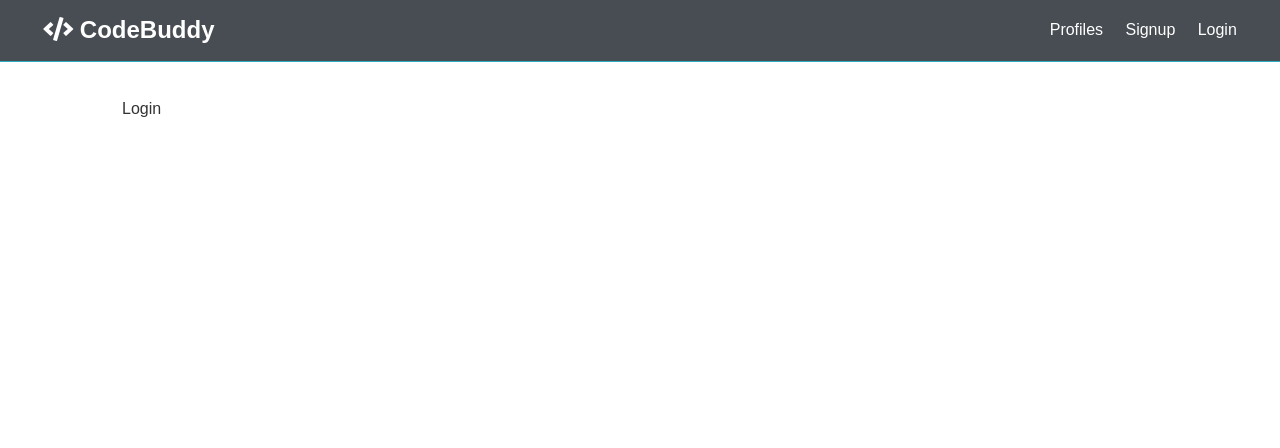
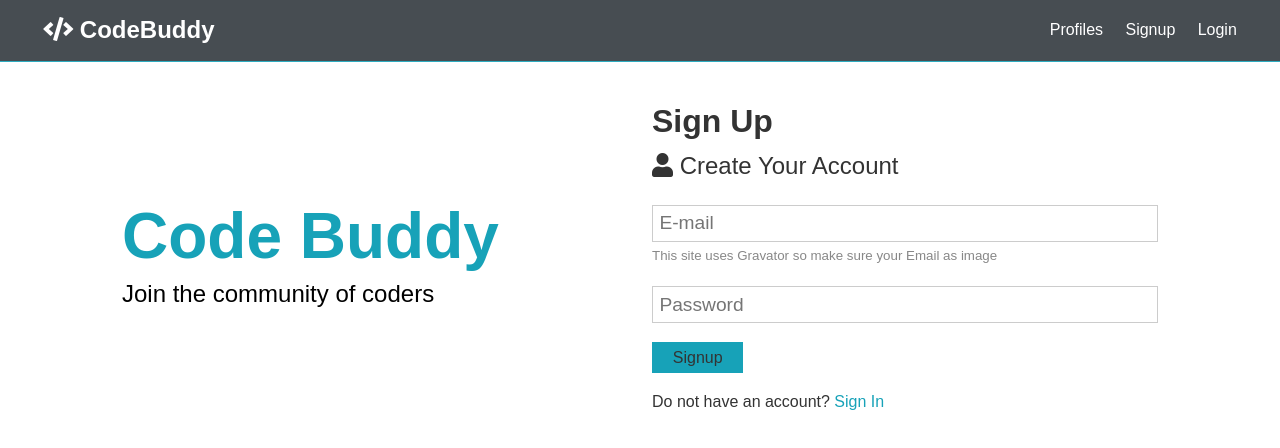
Before and after one commit to varunkumarnr/Socialmedia, a React (Create React App) app in the folder client/: page /login in a window 1280 px wide. Shown: the top 448 px of the page. Built offline with nearby package versions, Linux system fonts and the light colour scheme.

Commit message:
login page

```diff
--- a/client/src/Components/auth/Login.js
+++ b/client/src/Components/auth/Login.js
@@ -1,5 +1,60 @@
-import React from "react";
+import React, { Fragment, useState } from "react";
+import { Link } from "react-router-dom";
 
 export const Login = () => {
-  return <div className='LoginPage'>Login</div>;
+  const [formData, setFormDate] = useState({
+    email: "",
+    password: "",
+  });
+  const { email, password } = formData;
+  const onChange = (e) =>
+    setFormDate({ ...formData, [e.target.name]: e.target.value });
+  const onSubmit = (e) => {
+    console.log("loggedin");
+  };
+  return (
+    <Fragment>
+      <div className='Login-page'>
+        <div className='Login-page-right landing-inner'>
+          <h1 className='loginpage-color'>Code Buddy</h1>
+          <p className='lead signuplead'>Join the community of coders</p>
+        </div>
+        <div className='Login-page-left'>
+          <h1 className='large text-primary'>Sign Up</h1>
+          <p className='lead'>
+            <i className='fas fa-user' /> Create Your Account
+          </p>
+          <form className='form' onSubmit={(e) => onSubmit(e)}>
+            <div className='form-group'>
+              <input
+                type='email'
+                placeholder='E-mail'
+                name='email'
+                value={email}
+                onChange={(e) => onChange(e)}
+                required
+              />
+              <small className='form-text'>
+                This site uses Gravator so make sure your Email as image
+              </small>
+            </div>
+            <div className='form-group'>
+              <input
+                type='password'
+                placeholder='Password'
+                name='password'
+                value={password}
+                onChange={(e) => onChange(e)}
+                minLength='6'
+              />
+            </div>
+            <input type='submit' className='btn btn-primary' value='Signup' />
+          </form>
+          <p className='my-1'>
+            Do not have an account? <Link to='/signup'>Sign In</Link>
+          </p>
+        </div>
+      </div>
+    </Fragment>
+  );
 };
--- a/client/src/Components/auth/Signup.js
+++ b/client/src/Components/auth/Signup.js
@@ -108,7 +108,7 @@ export const Signup = () => {
             <input type='submit' className='btn btn-primary' value='Signup' />
           </form>
           <p className='my-1'>
-            Already have an account? <Link to='/login'>Sign In</Link>
+            Already have an account? <Link to='/login'>Login</Link>
           </p>
         </div>
       </div>
```
